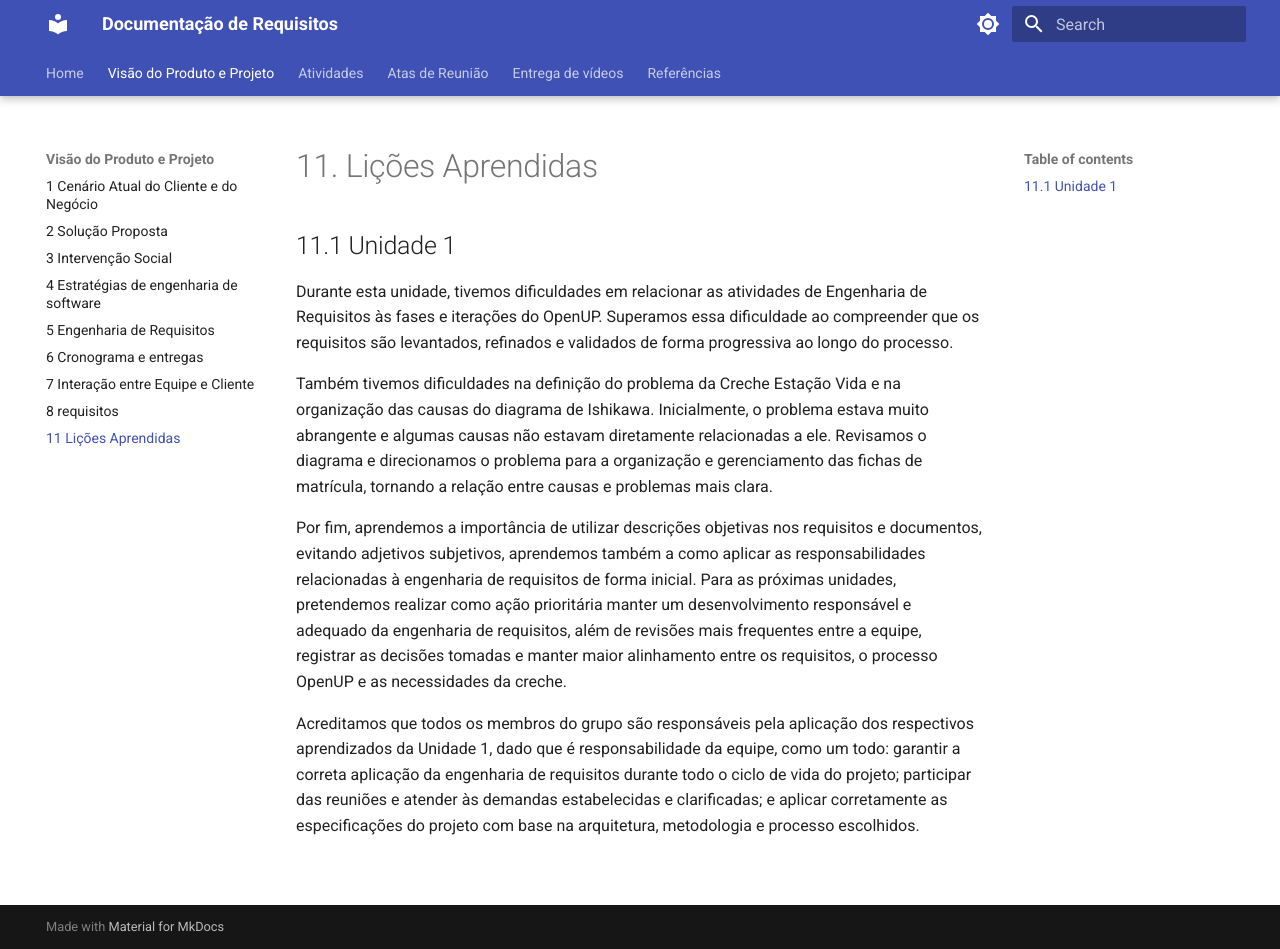
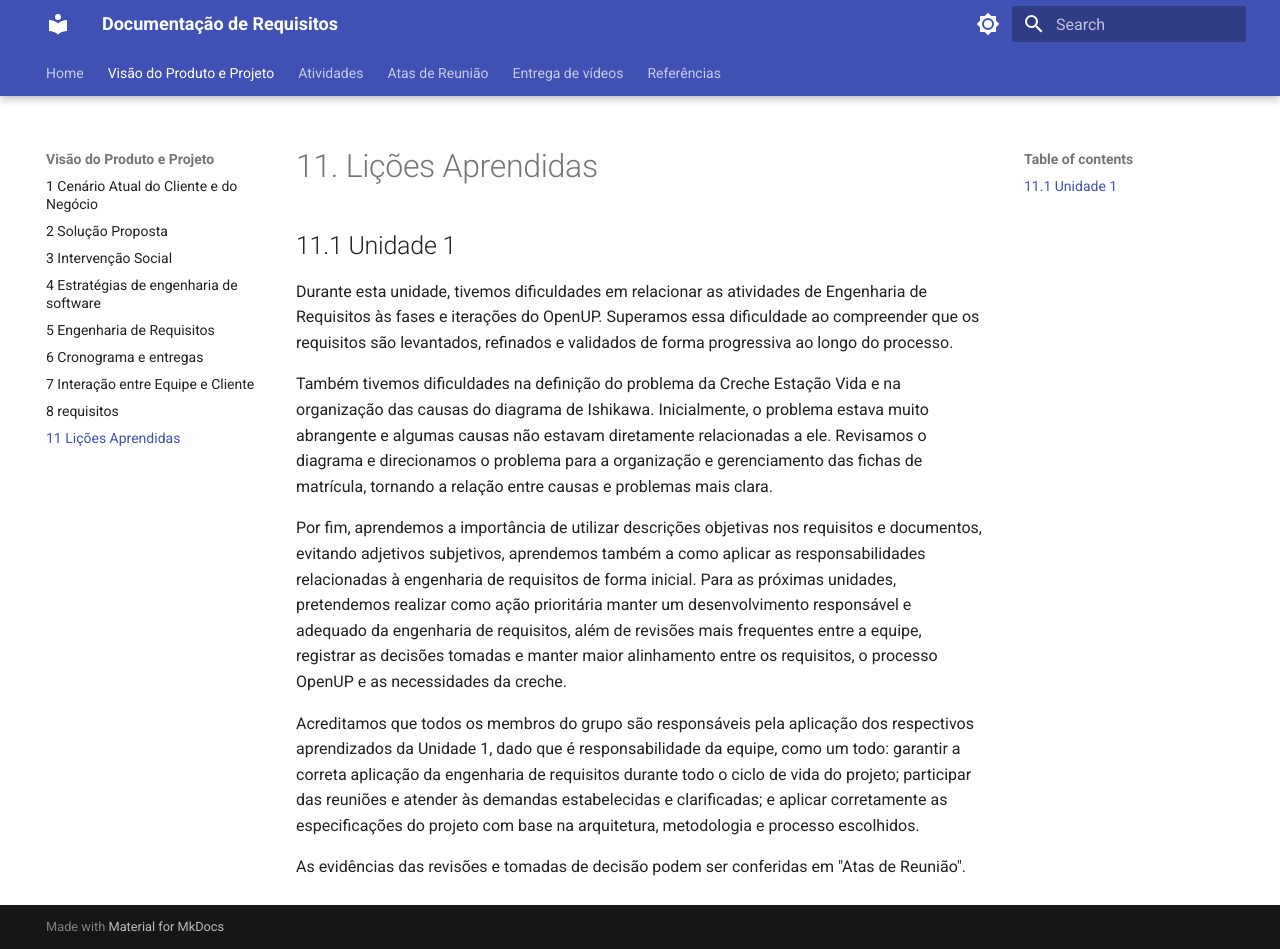
Before and after one commit to mdsreq-fga-unb/REQ-2026.2-T01-Sigma, an MkDocs documentation site: the page built from docs/doc-visao/11_licoes.md, in a window 1280 px wide and 949 px high. Built offline with MkDocs 1.6.1 and Material for MkDocs 9.7.7, drawn with Linux system fonts in a browser that asks for light colours.

Commit message:
Corrigindo a Issue 9
Foi adicionado o trecho referente às evidências de revisão e tomadas de decisões pendentes para a seção de Lições Aprendidas.

```diff
--- a/docs/doc-visao/11_licoes.md
+++ b/docs/doc-visao/11_licoes.md
@@ -9,3 +9,5 @@ Também tivemos dificuldades na definição do problema da Creche Estação Vida
 Por fim, aprendemos a importância de utilizar descrições objetivas nos requisitos e documentos, evitando adjetivos subjetivos, aprendemos também a como aplicar as responsabilidades relacionadas à engenharia de requisitos de forma inicial. Para as próximas unidades, pretendemos realizar como ação prioritária manter um desenvolvimento responsável e adequado da engenharia de requisitos, além de revisões mais frequentes entre a equipe, registrar as decisões tomadas e manter maior alinhamento entre os requisitos, o processo OpenUP e as necessidades da creche.
 
 Acreditamos que todos os membros do grupo são responsáveis pela aplicação dos respectivos aprendizados da Unidade 1, dado que é responsabilidade da equipe, como um todo: garantir a correta aplicação da engenharia de requisitos durante todo o ciclo de vida do projeto; participar das reuniões e atender às demandas estabelecidas e clarificadas; e aplicar corretamente as especificações do projeto com base na arquitetura, metodologia e processo escolhidos.
+
+As evidências das revisões e tomadas de decisão podem ser conferidas em "Atas de Reunião".
```
